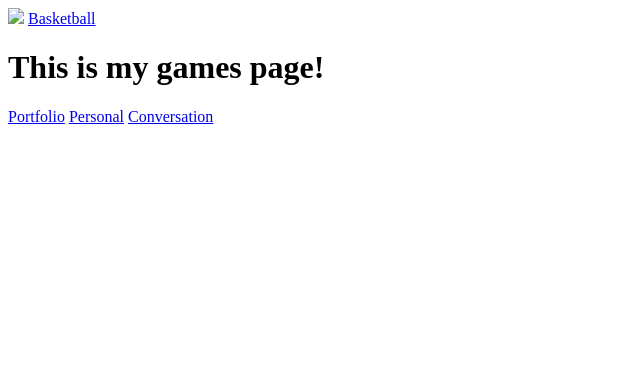
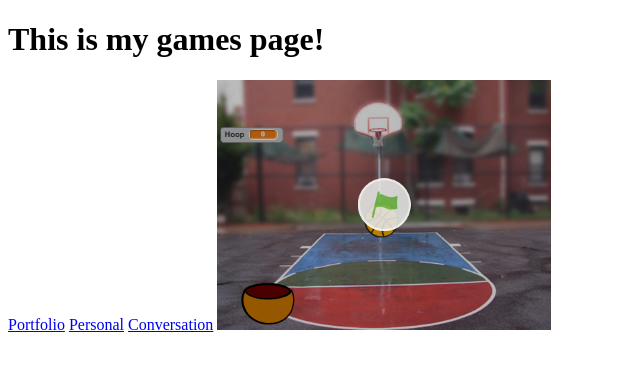
Before and after one commit to SwordSlasher/My-Website, a plain HTML site: page games.html in a window 1280 px wide. Shown: the whole page, without its empty margins (0-640 px from the left). Drawn offline with Linux system fonts and the light colour scheme.

Commit message:
Add files via upload

```diff
--- a/games.html
+++ b/games.html
@@ -5,11 +5,10 @@
     <title>Games</title>
   </head>
   <body>
-    <img src="images/basketball.jpg" height="250">
-    <a href="https://scratch.mit.edu/projects/250552421/">Basketball</a>
     <h1>This is my games page!</h1>
     <a href="portfolio.html">Portfolio</a>
     <a href="personal.html">Personal</a>
     <a href="conversation.html">Conversation</a>
+    <a href="https://scratch.mit.edu/projects/250552421/"><img src="images/basketball.jpg" height="250"></a>
   </body>
 </html>
```
Also changed, not shown: images/basketball.jpg (added), images/hoops.jpg (added).
